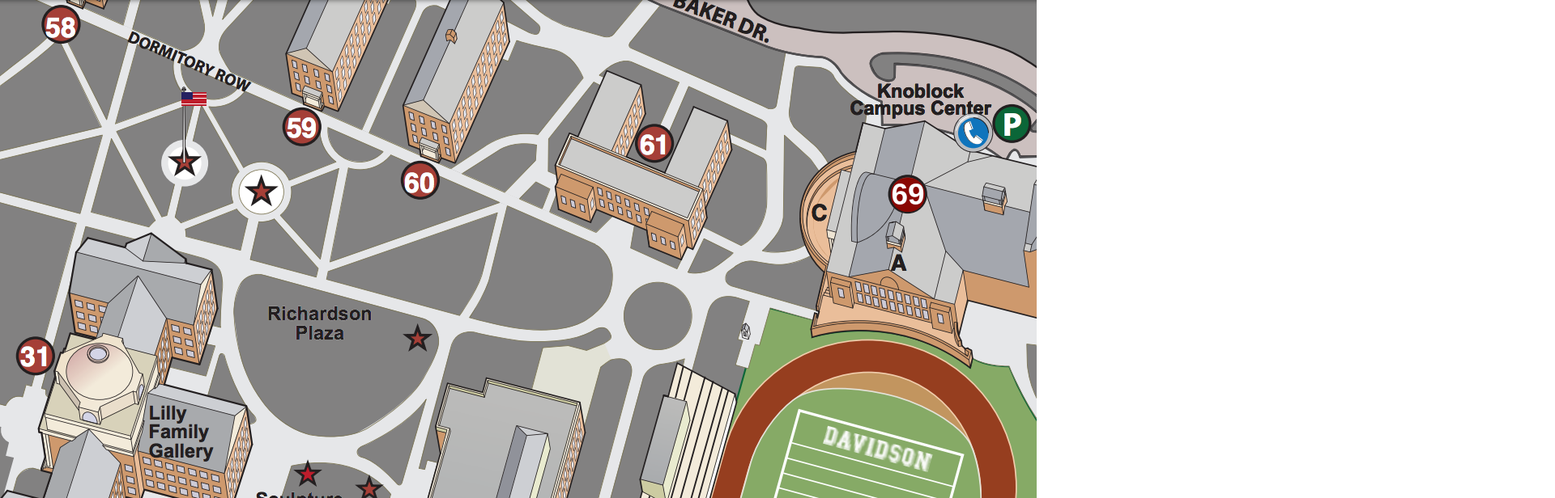
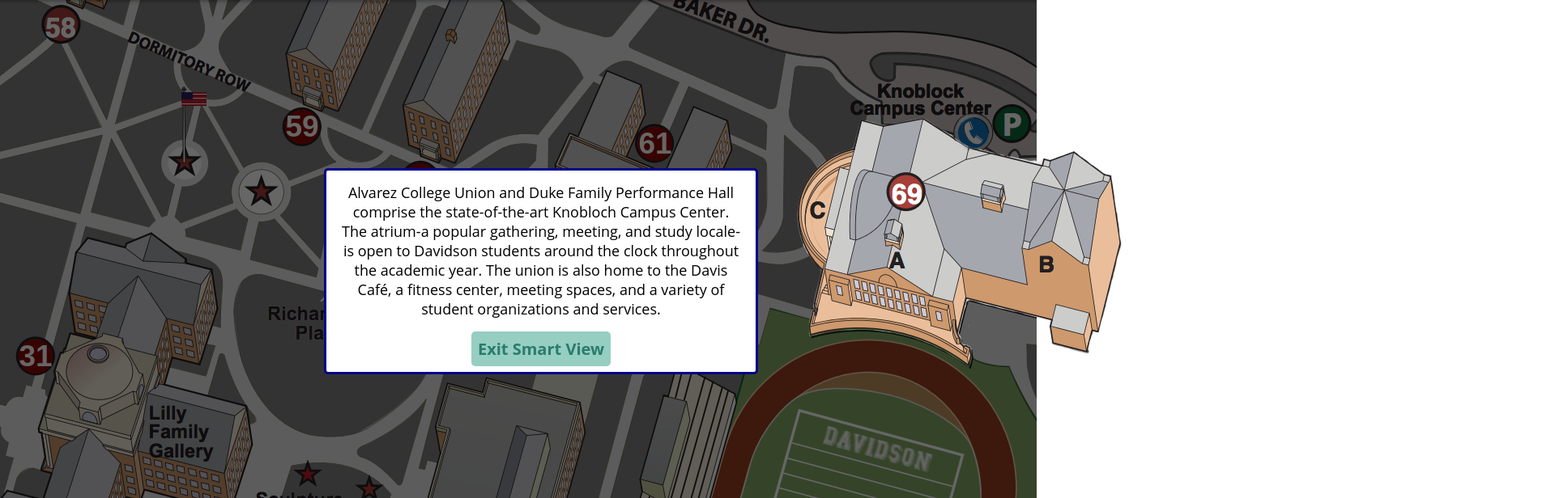
Before and after one commit to asalexanderlee/hackathon-map, a React (Create React App) app: page / in a window 1280 px wide. Both pictures are taken after a click on the element "69". Shown: the top 616 px of the page at 81% size, 1920 px wide, since content can reach past the window. Built offline with nearby package versions, Linux system fonts and the light colour scheme.

Commit message:
Add union popup

```diff
--- a/src/components/Overlay.css
+++ b/src/components/Overlay.css
@@ -7,9 +7,114 @@
   font-weight: 800;
   color: white;
   position: absolute;
+  cursor: pointer;
+}
+.circle:hover {
+  box-shadow: 1px 1px 2px black, 0 0 25px blue, 0 0 5px darkblue;
+}
+
+#union {
   left: 1100px;
   top: 220px;
 }
-.circle:hover {
-  background-color: green;
+#duke {
+  left: 788px;
+  top: 157px;
 }
+#sentelle {
+  left: 498px;
+  top: 202px;
+}
+#cannon {
+  left: 352px;
+  top: 136px;
+}
+#richardsonStadium {
+  left: 893px;
+  top: 699px;
+}
+#library {
+  left: 545px;
+  top: 620px;
+}
+#baker {
+  left: 1741px;
+  top: 806px;
+}
+#chambers {
+  left: 23px;
+  top: 420px;
+}
+#wall {
+  left: 228px;
+  top: 831px;
+}
+
+.tooltip {
+  position: relative;
+  top: 10px;
+  font-size: 20px;
+  background-color: black;
+  opacity: 0.7;
+  width: 100px;
+  border-radius: 10px;
+  padding: 10px;
+  visibility: hidden;
+}
+
+.circle:hover .tooltip {
+  visibility: visible;
+}
+
+.buildingPopup {
+  visibility: hidden;
+  background-color: white;
+  color: black;
+  font-weight: 400;
+  font-size: 18px;
+  width: 500px;
+  font-family: "Open Sans";
+  height: auto;
+  padding: 15px;
+  border-radius: 5px;
+  position: relative;
+  border: 3px solid darkblue;
+}
+#unionPopup {
+  right: 700px;
+  top: -120px;
+  z-index: 5;
+}
+
+.exit-smart-view {
+  color: #2b7c6b;
+  font-size: 20px;
+  font-weight: 700;
+  background-color: #96cec2;
+  padding: 8px;
+  border-radius: 5px;
+  cursor: pointer;
+  z-index: 7;
+}
+.exit-smart-view:hover {
+  background-color: #b3e0d6;
+}
+
+#blackout {
+  background-color: black;
+  opacity: 0.6;
+  position: absolute;
+  width: 100vw;
+  height: 140vh;
+  top: 0;
+  z-index: 1;
+  visibility: hidden;
+}
+
+#unionPic {
+  z-index: 4;
+  position: absolute;
+  top: 71px;
+  left: -138px;
+  visibility: hidden;
+}
--- a/src/components/Overlay.js
+++ b/src/components/Overlay.js
@@ -1,16 +1,110 @@
 import React, { Component } from "react";
 import "./Overlay.css";
+import union from "../union.png";
+
+const Circle = props => {
+  const onExit = () => {
+    document.getElementById(props.popupId).style.visibility = "hidden";
+    document.getElementById("blackout").style.visibility = "hidden";
+    document.getElementById("unionPic").style.visibility = "hidden";
+  };
+  const onClick = () => {
+    document.getElementById(props.popupId).style.visibility = "visible";
+    document.getElementById("blackout").style.visibility = "visible";
+    document.getElementById("unionPic").style.visibility = "visible";
+  };
+  return (
+    <div className="circle" id={props.id}>
+      <span onClick={onClick}>{props.number}</span>
+      <div className="tooltip">{props.description}</div>
+      <div className="buildingPopup" id={props.popupId}>
+        {props.popupInfo}
+        <br />
+        <br />
+        <span onClick={onExit} className="exit-smart-view">
+          Exit Smart View
+        </span>
+      </div>
+    </div>
+  );
+};
 export default class Overlay extends Component {
-  handleClick() {
-    console.log("works");
-  }
   render() {
     return (
       <React.Fragment>
         <div id="overlayWrapper">
-          <div className="circle" onClick={this.handleClick}>
-            69
-          </div>
+          <Circle
+            id="union"
+            onClick={this.handleClick}
+            onExit={this.handleExit}
+            number="69"
+            description="College Union"
+            popupInfo="Alvarez College Union and Duke Family Performance Hall comprise the state-of-the-art Knobloch Campus Center. The atrium-a popular gathering, meeting, and study locale-is open to Davidson students around the clock throughout the academic year. The union is also home to the Davis Café, a fitness center, meeting spaces, and a variety of student organizations and services."
+            popupId="unionPopup"
+          />
+          <img src={union} alt="Alvarez College Union" id="unionPic" />
+          <div id="blackout" />
+          <Circle
+            id="duke"
+            onClick={this.handleClick}
+            onExit={this.handleExit}
+            number="61"
+            description="Duke Residence Hall"
+            popupInfo=""
+            popupId="dukePopup"
+          />
+          <Circle
+            id="sentelle"
+            onClick={this.handleClick}
+            onExit={this.handleExit}
+            number="60"
+            description="Sentelle Residence Hall"
+            popupInfo=""
+            popupId="dukePopup"
+          />
+          <Circle id="cannon" onClick={this.handleClick} number="59" description="Cannon Residence Hall" popupInfo="" />
+          <Circle
+            id="richardsonStadium"
+            onClick={this.handleClick}
+            onExit={this.handleExit}
+            number="71"
+            description="Richardson Stadium"
+            popupInfo=""
+            popupId="dukePopup"
+          />
+          <Circle
+            id="library"
+            onClick={this.handleClick}
+            onExit={this.handleExit}
+            number="32"
+            description="Library"
+            popupInfo=""
+          />
+          <Circle
+            id="baker"
+            onClick={this.handleClick}
+            onExit={this.handleExit}
+            number="72"
+            description="Baker Sports Center"
+            popupInfo=""
+          />
+          <Circle
+            id="chambers"
+            onClick={this.handleClick}
+            onExit={this.handleExit}
+            number="31"
+            description="Chambers Academic Center"
+            popupInfo=""
+            popupId="dukePopup"
+          />
+          <Circle
+            id="wall"
+            onClick={this.handleClick}
+            onExit={this.handleExit}
+            number="30"
+            description="Wall Academic Center"
+            popupInfo=""
+          />
         </div>
       </React.Fragment>
     );
```
Also changed, not shown: src/union.png (added).
